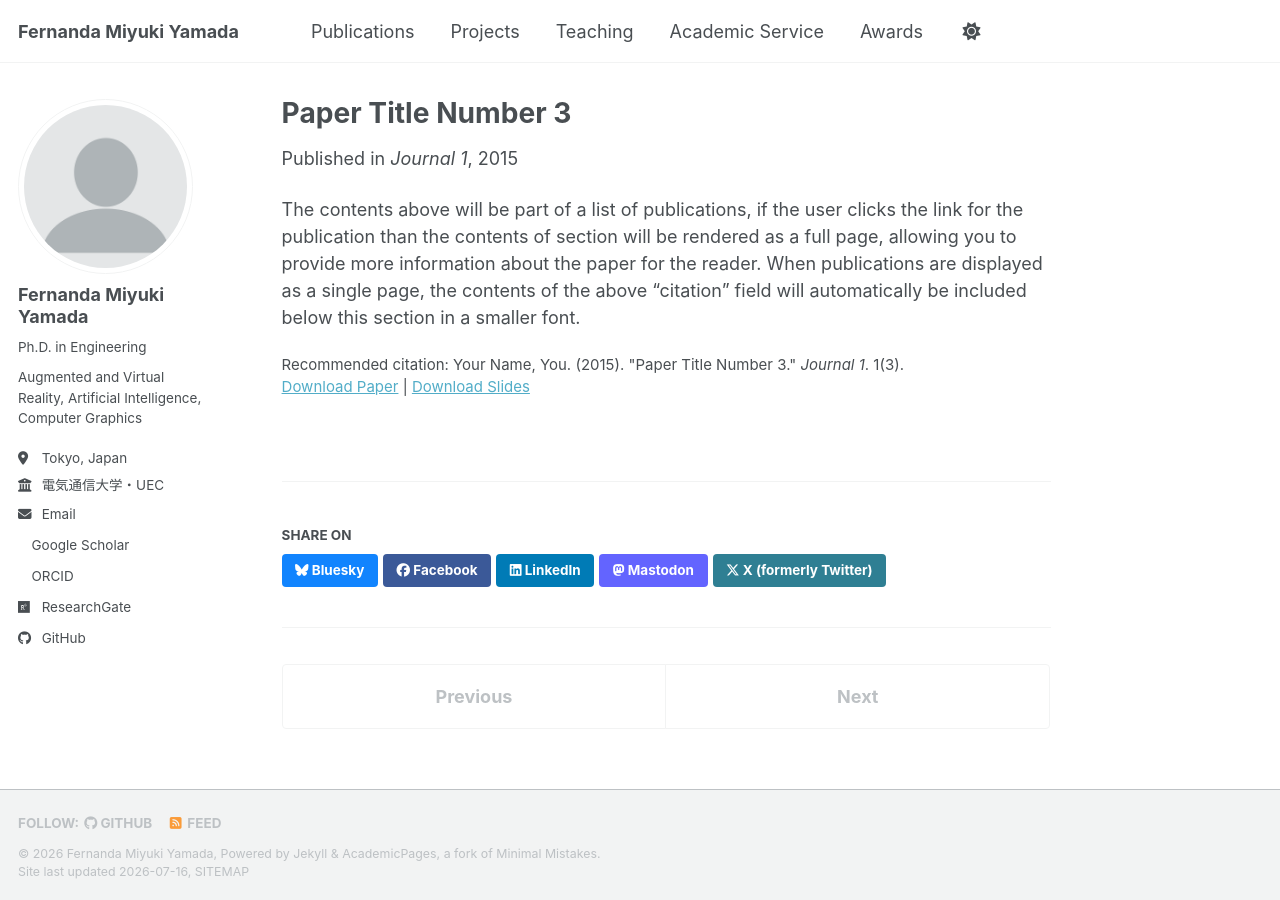
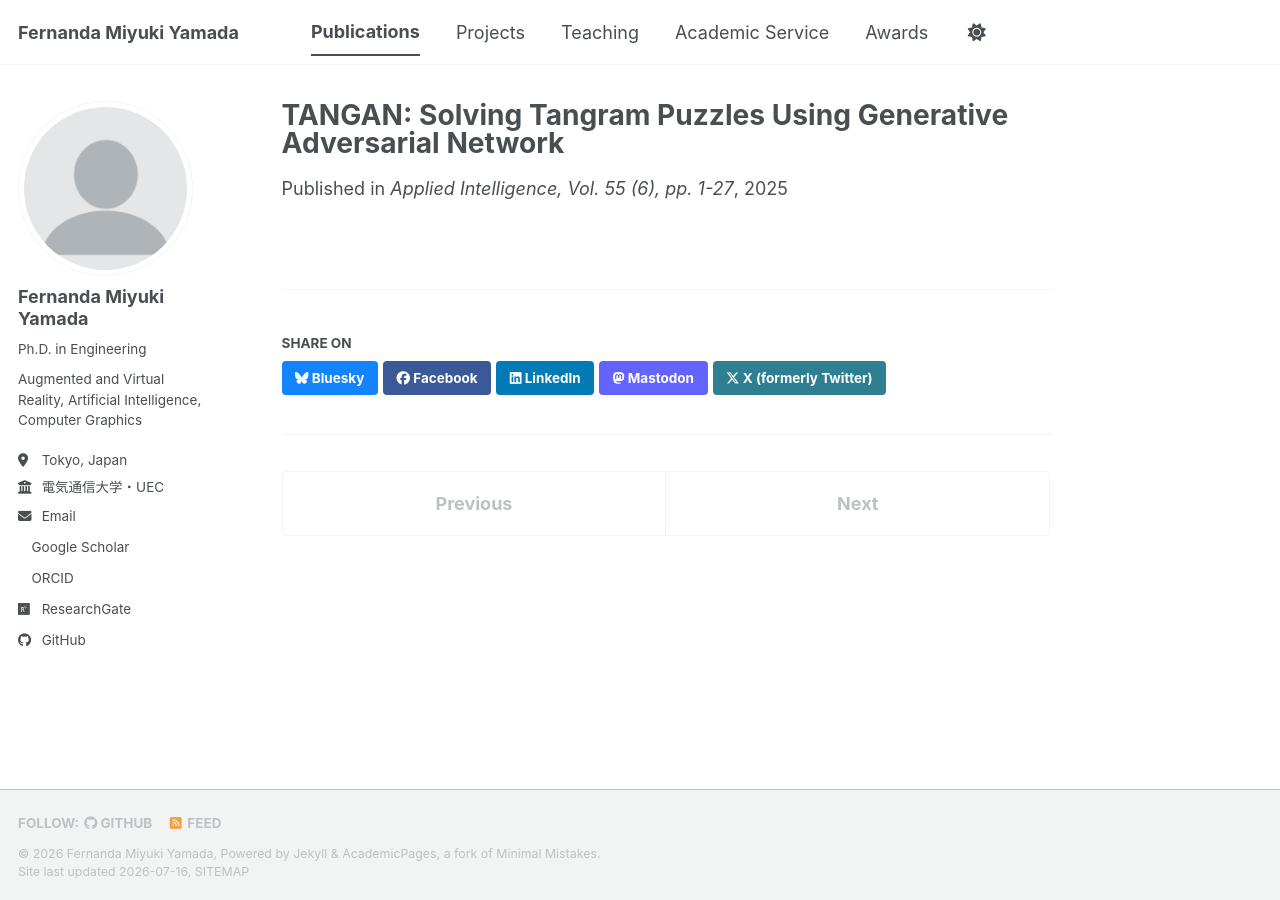
Before and after one commit to fernandamyamada1/fernandamyamada1.github.io, a Jekyll site: the page built from _publications/2015-10-01-paper-title-number-3.md, in a window 1280 px wide. Built offline with Jekyll 4.4.1, drawn with Linux system fonts in a browser that asks for light colours; a style sheet for code colours, icons or effects is not loaded.

Commit message:
Add publication

```diff
--- a/_publications/2015-10-01-paper-title-number-3.md
+++ b/_publications/2015-10-01-paper-title-number-3.md
@@ -1,14 +1,8 @@
 ---
-title: "Paper Title Number 3"
+title: "TANGAN: Solving Tangram Puzzles Using Generative Adversarial Network"
 collection: publications
 category: manuscripts
-permalink: /publication/2015-10-01-paper-title-number-3
-excerpt: 'This paper is about the number 3. The number 4 is left for future work.'
-date: 2015-10-01
-venue: 'Journal 1'
-slidesurl: 'https://academicpages.github.io/files/slides3.pdf'
-paperurl: 'https://academicpages.github.io/files/paper3.pdf'
-citation: 'Your Name, You. (2015). &quot;Paper Title Number 3.&quot; <i>Journal 1</i>. 1(3).'
+date: 2025-01-01
+venue: 'Applied Intelligence, Vol. 55 (6), pp. 1-27'
+doi: '10.1007/s10489-025-06364-x'
 ---
-
-The contents above will be part of a list of publications, if the user clicks the link for the publication than the contents of section will be rendered as a full page, allowing you to provide more information about the paper for the reader. When publications are displayed as a single page, the contents of the above "citation" field will automatically be included below this section in a smaller font.
```
